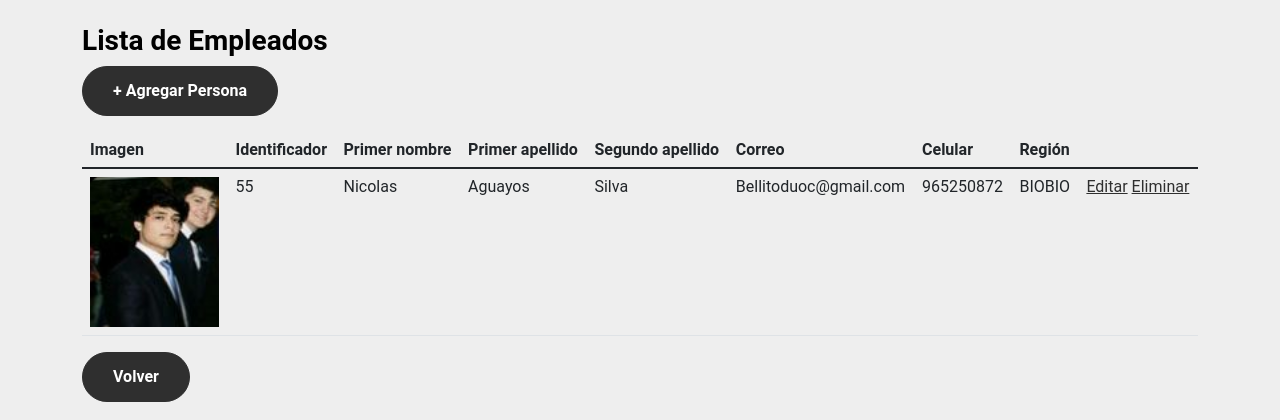
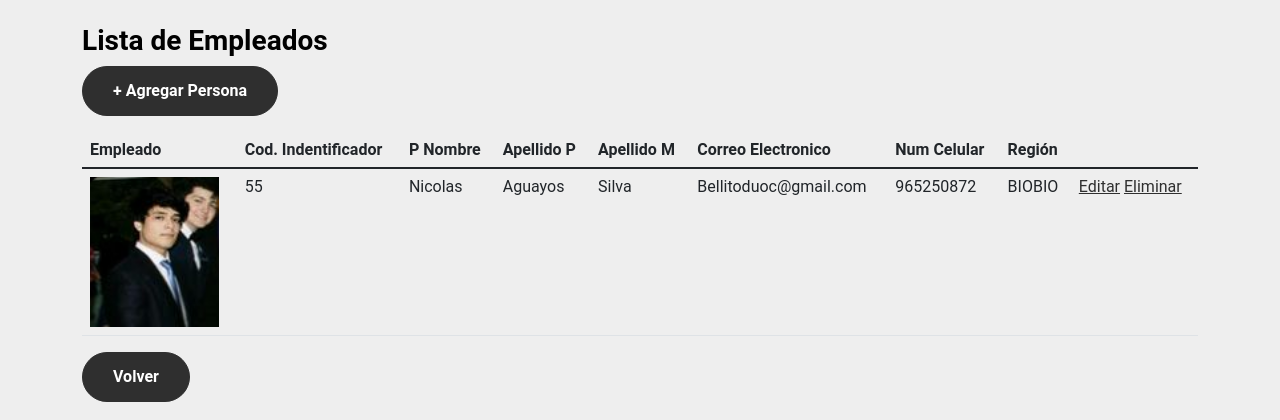
Before and after one commit to pvolo/proyecto-Examen, a Django app: page /personas/ in a window 1280 px wide. Shown: the part 60-480 px from the top of the page. Run offline with Django 5.2, Linux system fonts and the light colour scheme; data comes from the database, SQL or seed files in the repository; both versions use the stored data as it was after the commit; some libraries are stand-ins or nearby versions.

Commit message:
cambiosrealizados

```diff
--- a/aplicacion/templates/aplicacion/personas.html
+++ b/aplicacion/templates/aplicacion/personas.html
@@ -50,13 +50,13 @@
         <table class="table table-hover">
             <thead>
                 <tr>
-                    <th>Imagen</th>
-                    <th>Identificador</th>
-                    <th>Primer nombre</th>
-                    <th>Primer apellido</th>
-                    <th>Segundo apellido</th>
-                    <th>Correo</th>
-                    <th>Celular</th>
+                    <th>Empleado</th>
+                    <th>Cod. Indentificador</th>
+                    <th>P Nombre</th>
+                    <th>Apellido P</th>
+                    <th>Apellido M</th>
+                    <th>Correo Electronico</th>
+                    <th>Num Celular</th>
                     <th>Región</th>
                 </tr>
             </thead>
```
Also changed, not shown: aplicacion/templates/aplicacion/checkout.html (+2 -6 lines), aplicacion/templates/aplicacion/thankyou.html (+2 -9 lines), db.sqlite3.
